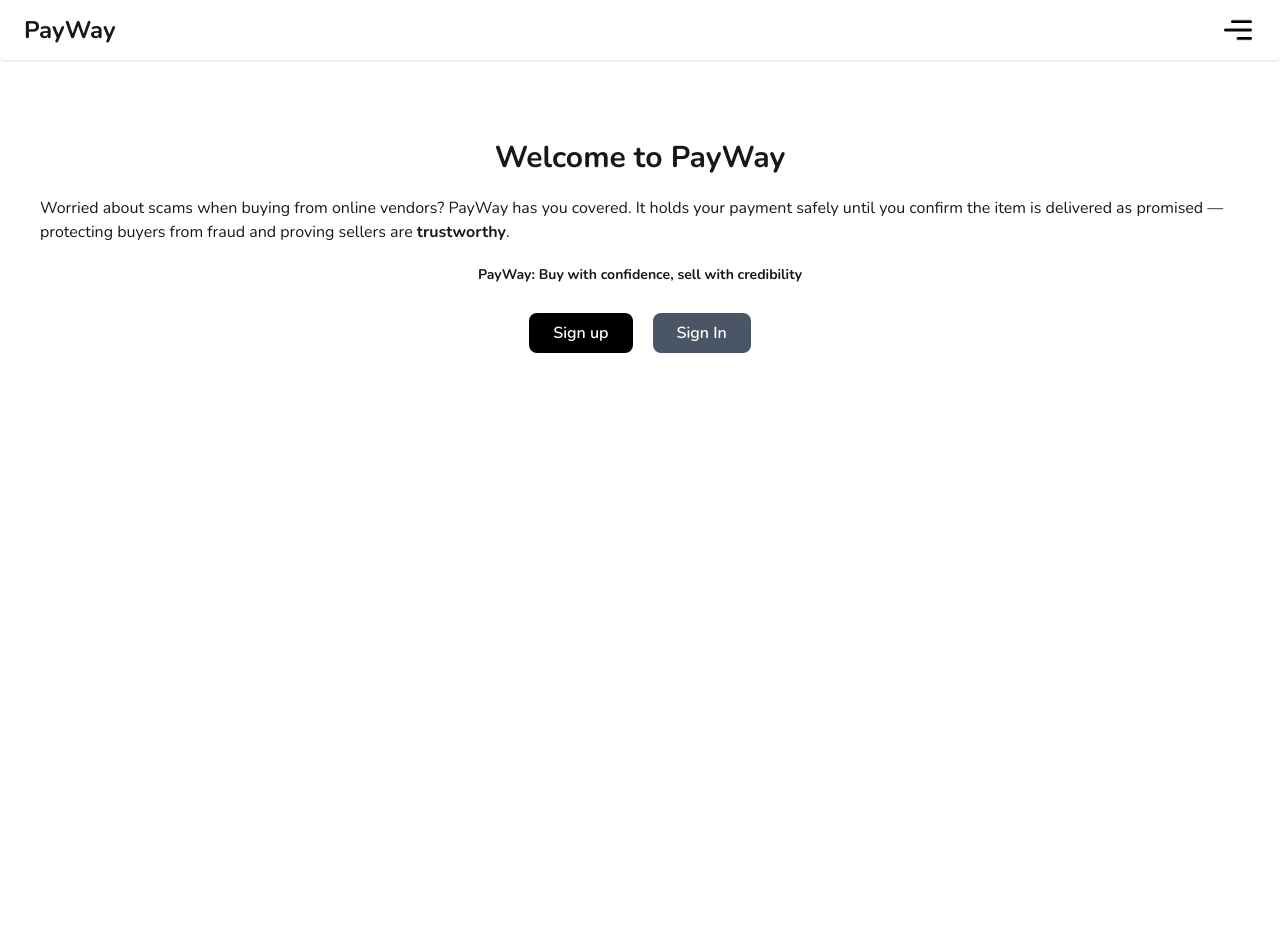
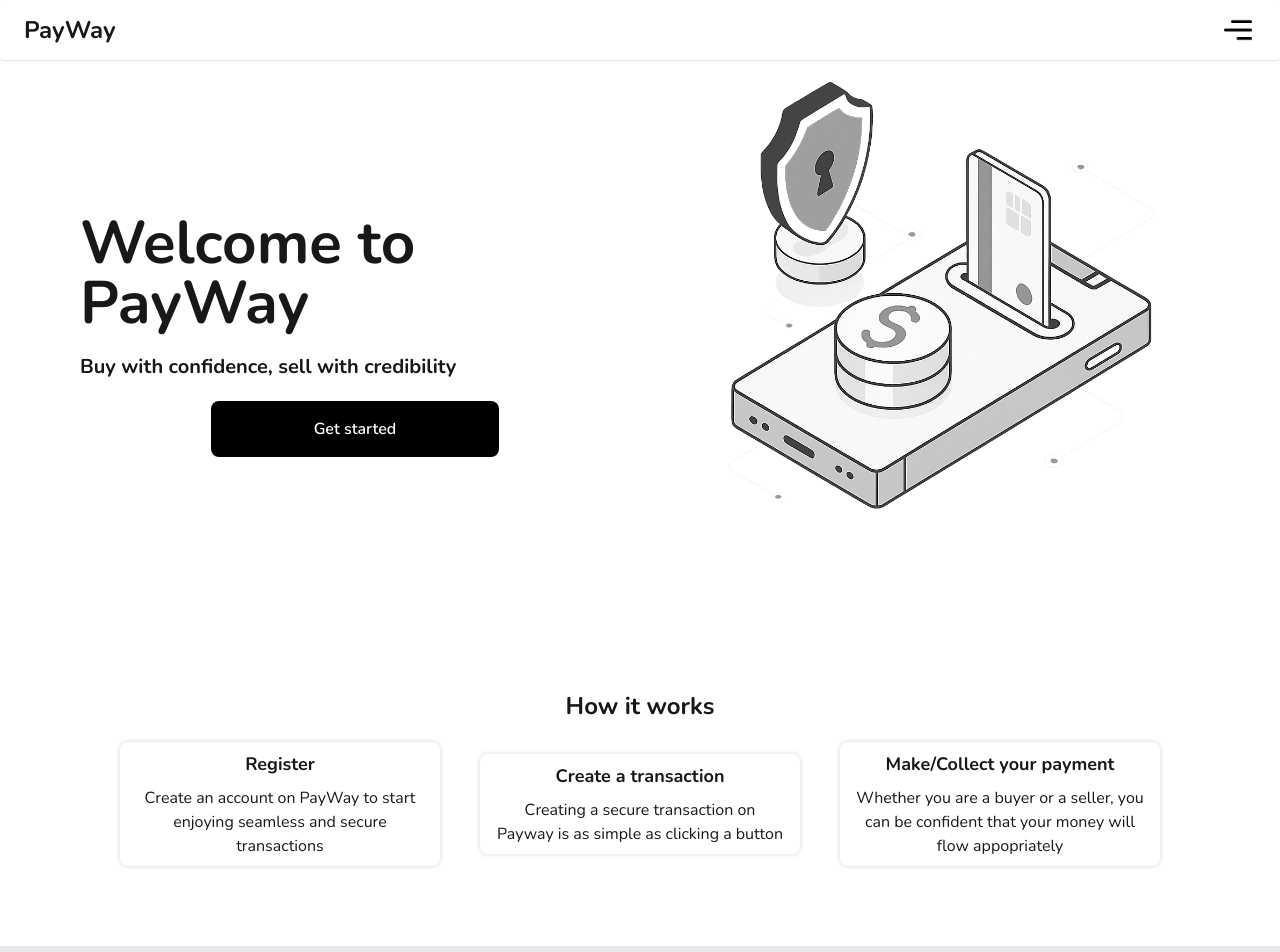
Before and after one commit to Gmedulla101/pmw_frontend, a React (Vite) app: page / in a window 1280 px wide. Shown: the top 952 px of the page. Before the commit the page ends 800 px from the top, so only its background shows below. Built offline with nearby package versions, Linux system fonts and the light colour scheme; no server answers.

Commit message:
Small UI fixes and a new landing page

```diff
--- a/src/components/Home/DefaultHome.tsx
+++ b/src/components/Home/DefaultHome.tsx
@@ -1,35 +1,105 @@
 import { Link } from 'react-router';
+import useUIUtil from '../../hooks/useUIUtil';
+
+import hero from '../../assets/hero.png';
 
 const DefaultHome = () => {
+  const { isDarkMode } = useUIUtil();
+
   return (
-    <main className="px-10">
-      <h1 className="text-center text-3xl font-bold mt-20">
+    <>
+      <main className="px-5 md:px-10 lg:px-20">
+        <section className="flex flex-col items-center gap-5 md:flex-row-reverse md:justify-between">
+          <div className="w-[75%] md:w-full">
+            <img
+              src={hero}
+              alt="Payway hero image"
+              className="grayscale w-full"
+            />
+          </div>
+
+          <div className="w-full">
+            <h1 className="font-bold text-3xl text-center md:text-left md:text-6xl">
               {' '}
               Welcome to PayWay{' '}
             </h1>
-      <p className="mt-5">
-        Worried about scams when buying from online vendors? PayWay has you
-        covered. It holds your payment safely until you confirm the item is
-        delivered as promised — protecting buyers from fraud and proving sellers
-        are <strong>trustworthy</strong>.
+            <p className="font-bold text-xl my-5 text-center md:text-left">
+              Buy with confidence, sell with credibility
             </p>
-      <p className="text-center font-bold text-[14px] mt-5">
-        PayWay: Buy with confidence, sell with credibility
+            <div className="flex justify-center">
+              <button className="px-2 py-4 transition bg-black text-white font-semibold rounded-lg hover:scale-105 cursor-pointer w-72">
+                {' '}
+                Get started{' '}
+              </button>
+            </div>
+          </div>
+        </section>
+
+        <section className="my-20 px-5 md:px-10">
+          <h1 className="text-center text-2xl font-bold"> How it works </h1>
+
+          <article className="flex flex-col gap-10 items-center mt-5 md:flex-row md:justify-between text-center">
+            <div
+              style={{
+                boxShadow: `0 0 5px ${isDarkMode ? 'black' : 'lightgray'}`,
+              }}
+              className={`w-full px-4 py-2 rounded-lg ${
+                isDarkMode ? 'bg-slate-800' : 'bg-white'
+              }`}
+            >
+              <h2 className="text-center font-bold text-lg mb-2"> Register </h2>
+              <p>
+                Create an account on PayWay to start enjoying seamless and
+                secure transactions
               </p>
+            </div>
 
-      <section className="mt-7 flex justify-center items-center gap-5">
-        <Link to={'/sign-up'}>
-          <button className="button bg-black text-white font-semibold py-2 px-6 rounded-lg cursor-pointer">
-            <p>Sign up</p>
-          </button>
-        </Link>
-        <Link to={'/sign-in'}>
-          <button className="button bg-gray-600 text-white font-semibold py-2 px-6 rounded-lg cursor-pointer">
-            <p>Sign In</p>
-          </button>
-        </Link>
+            <div
+              style={{
+                boxShadow: `0 0 5px ${isDarkMode ? 'black' : 'lightgray'}`,
+              }}
+              className={`w-full px-4 py-2 rounded-lg ${
+                isDarkMode ? 'bg-slate-800' : 'bg-white'
+              }`}
+            >
+              <h2 className="text-center font-bold text-lg mb-2">
+                {' '}
+                Create a transaction{' '}
+              </h2>
+              <p>
+                Creating a secure transaction on Payway is as simple as clicking
+                a button
+              </p>
+            </div>
+
+            <div
+              style={{
+                boxShadow: `0 0 5px ${isDarkMode ? 'black' : 'lightgray'}`,
+              }}
+              className={`w-full px-4 py-2 rounded-lg ${
+                isDarkMode ? 'bg-slate-800' : 'bg-white'
+              }`}
+            >
+              <h2 className="text-center font-bold text-lg mb-2">
+                {' '}
+                Make/Collect your payment{' '}
+              </h2>
+              <p>
+                Whether you are a buyer or a seller, you can be confident that
+                your money will flow appopriately
+              </p>
+            </div>
+          </article>
         </section>
       </main>
+      <footer
+        className={`${isDarkMode ? 'bg-gray-700' : 'bg-gray-200'} py-2 px-5`}
+      >
+        <Link to={'/'}>
+          <h1 className="font-nunito font-bold text-2xl">PayWay</h1>
+        </Link>
+      </footer>
+    </>
   );
 };
 
--- a/src/components/SideBar.tsx
+++ b/src/components/SideBar.tsx
@@ -25,7 +25,7 @@ const SideBar = () => {
     <aside
       id="sidebar"
       className={`${
-        isDarkMode ? 'bg-slate-700' : 'white'
+        isDarkMode ? 'bg-slate-700' : 'bg-white'
       } h-[100vh] fixed right-0 py-2 px-4 transition-all duration-500 rounded-l-2xl`}
       style={{
         maxWidth: '300px',
--- a/src/pages/SignIn.tsx
+++ b/src/pages/SignIn.tsx
@@ -51,6 +51,17 @@ const SignIn = () => {
           onChange={handleFormChange}
         />
 
+        <button
+          onClick={handleLogin}
+          id="signup"
+          className="button bg-black text-white font-semibold py-2 px-6 rounded-lg cursor-pointer mt-8"
+        >
+          {isLoading ? (
+            <span className="loading loading-dots loading-lg"></span>
+          ) : (
+            <p>Log in</p>
+          )}
+        </button>
         <div>
           <p className="text-xs font-semibold">
             {' '}
@@ -63,18 +74,6 @@ const SignIn = () => {
             </Link>{' '}
           </p>
         </div>
-
-        <button
-          onClick={handleLogin}
-          id="signup"
-          className="button bg-black text-white font-semibold py-2 px-6 rounded-lg cursor-pointer mt-8"
-        >
-          {isLoading ? (
-            <span className="loading loading-dots loading-lg"></span>
-          ) : (
-            <p>Log in</p>
-          )}
-        </button>
       </section>
     </main>
   );
--- a/src/pages/SignUp.tsx
+++ b/src/pages/SignUp.tsx
@@ -1,3 +1,5 @@
+import { Link } from 'react-router';
+
 //REDUX TOLLKIT THINGS
 import { useSelector, useDispatch } from 'react-redux';
 import { RootState, AppDispatch } from '../redux/store';
@@ -95,6 +97,19 @@ const SignUp = () => {
           Please note that passwords are case sentitive
         </p>
 
+        <div>
+          <p className="text-xs font-semibold">
+            {' '}
+            Already have an account?{' '}
+            <Link to={'/sign-in'}>
+              {' '}
+              <span className="bg-black text-white rounded-lg px-2 inline-block transition hover:scale-105 cursor-pointer">
+                Click here
+              </span>
+            </Link>{' '}
+          </p>
+        </div>
+
         <button
           onClick={handleRegister}
           id="signup"
```
Also changed, not shown: src/assets/hero.png (added). Lines whose indentation alone changed are shown as unchanged.
